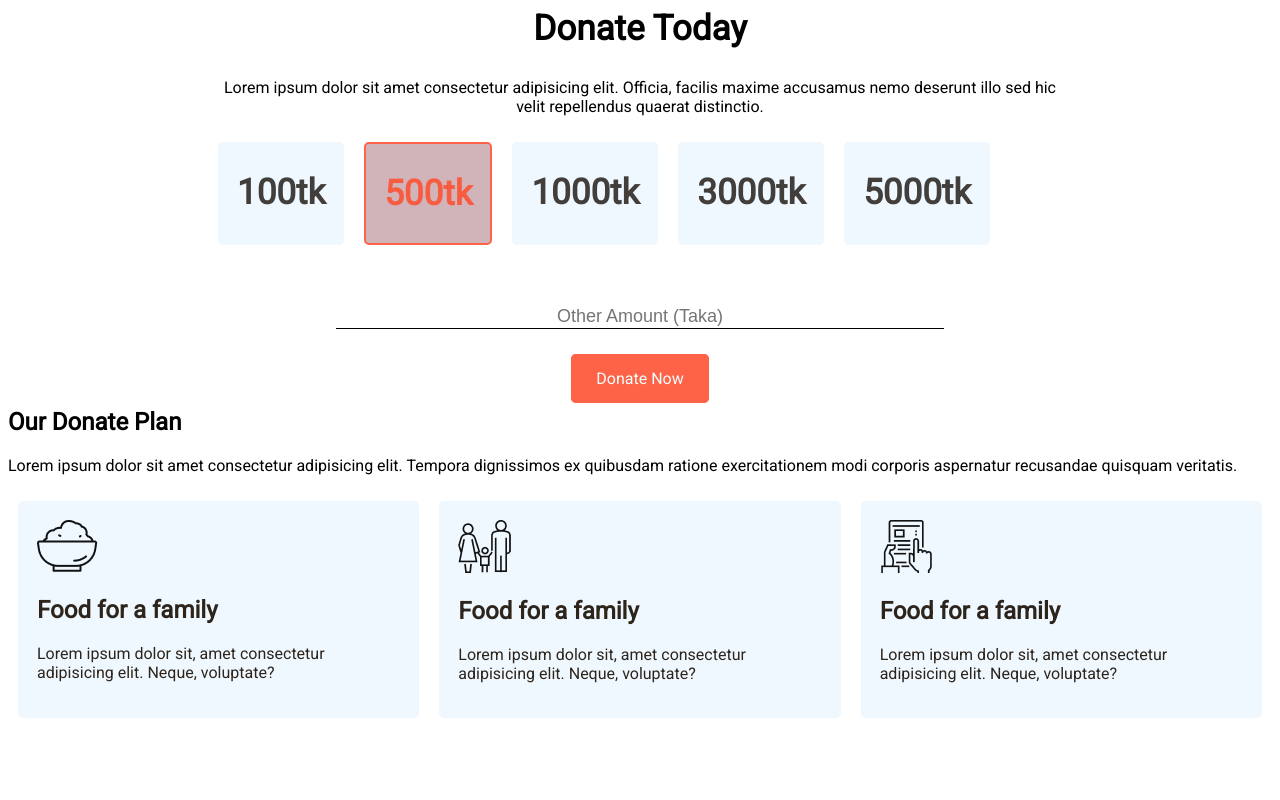
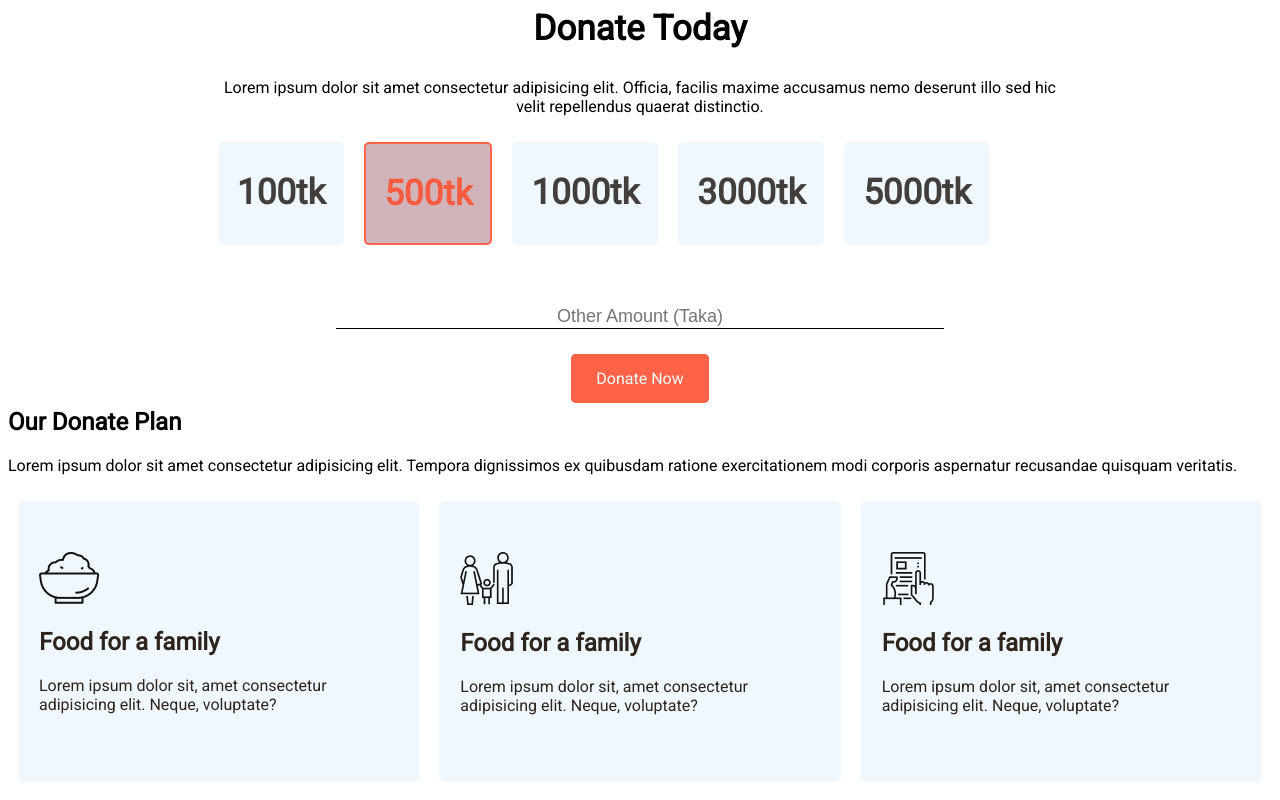
Before and after one commit to mehedifahim/donate-now, a plain HTML site: page index.html in a window 1280 px wide. Shown: the part 779-1579 px from the top of the page. Before the commit the page ends 1515 px from the top, so only its background shows below. Drawn offline with Linux system fonts and the light colour scheme.

Commit message:
sec commit

```diff
--- a/style.css
+++ b/style.css
@@ -101,12 +101,12 @@ body{
     display: flex;
 }
 .flex-cont2 div{
+
     color: rgb(45, 36, 27);
     border-radius: 5px;
     background-color: aliceblue;
-    padding:18px;
     border: 1px solid aliceblue;
+    padding:50px 20px;
     margin:10px
 
-
 }
```
